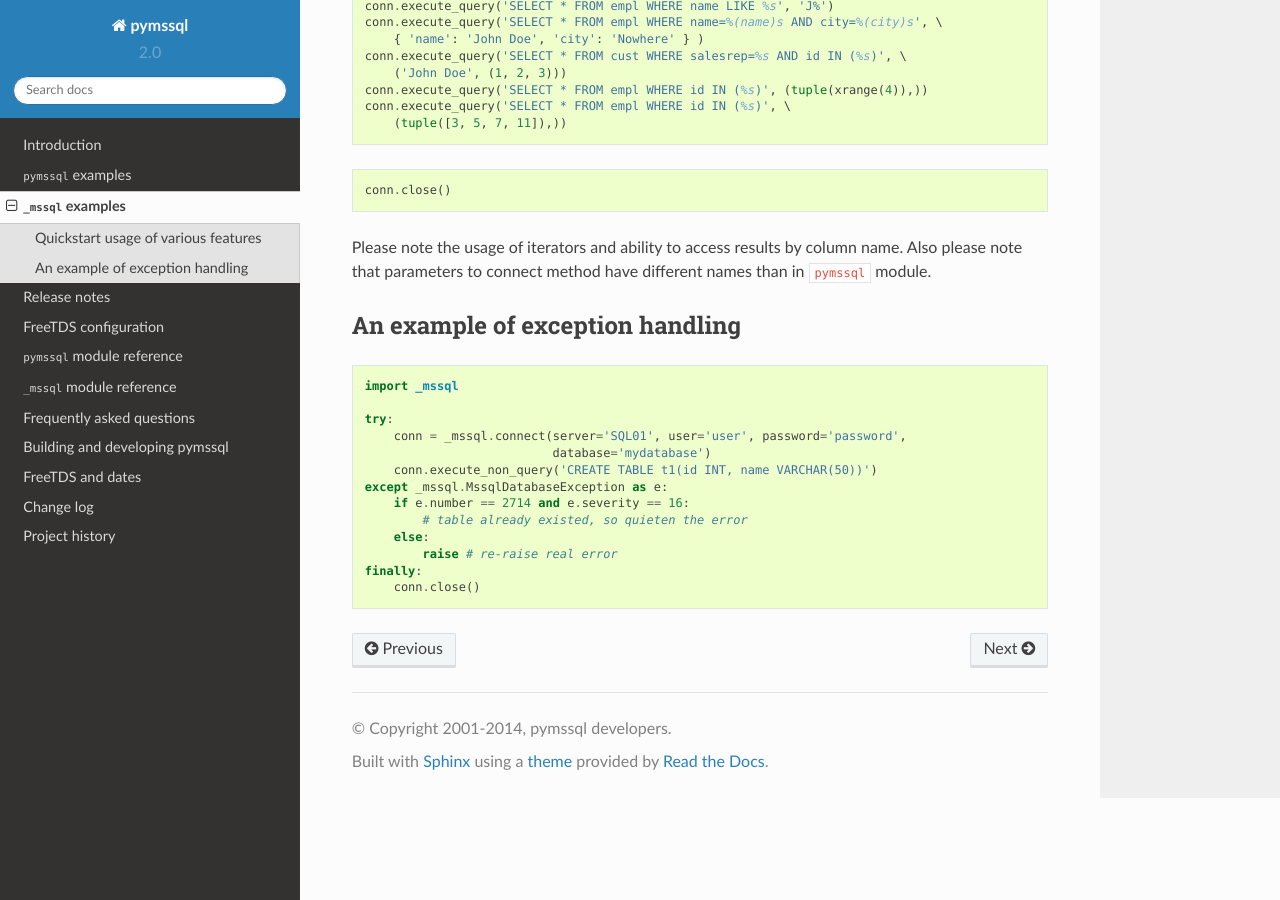
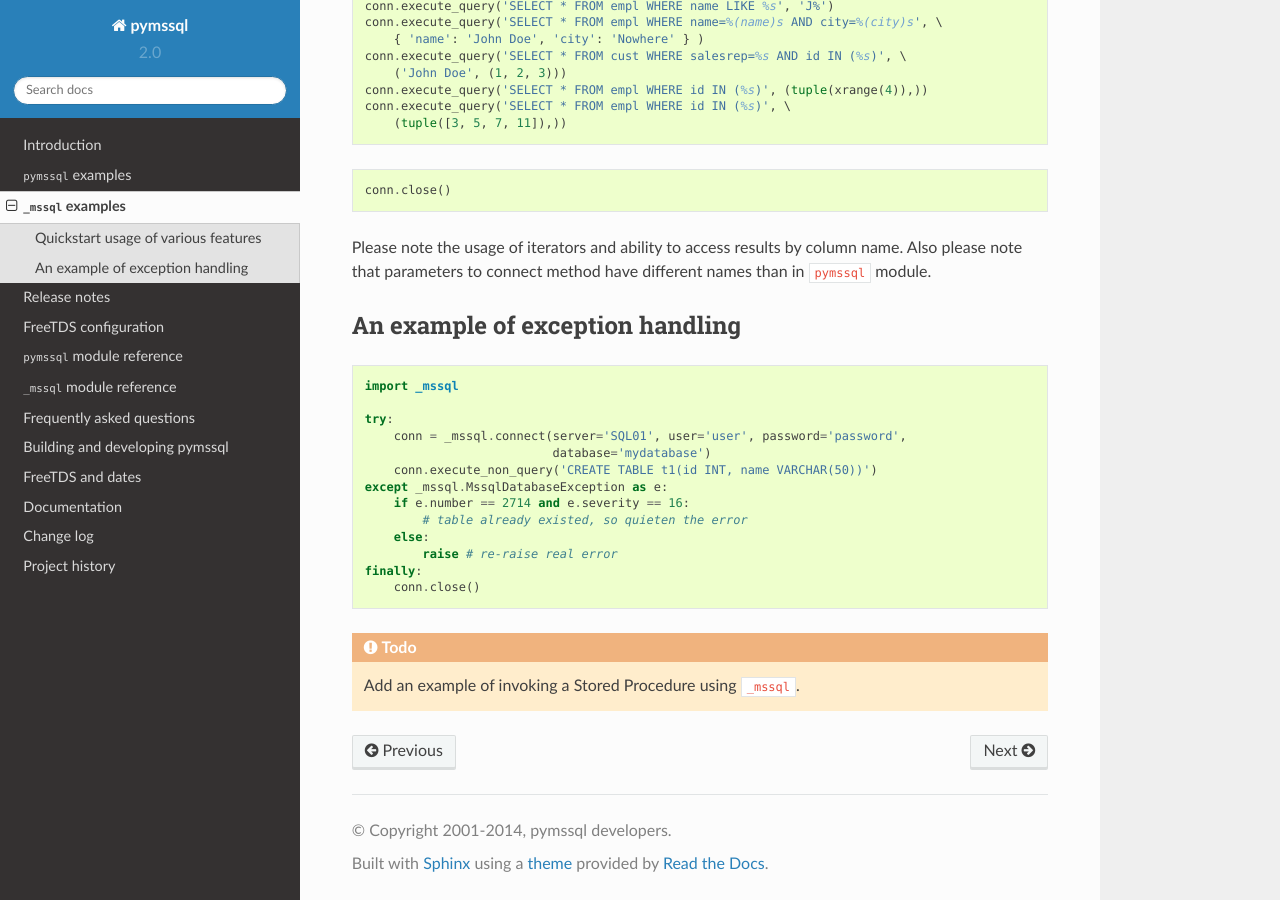
Before and after one commit to pymssql/pymssql, a Sphinx documentation site: the page built from docs/_mssql_examples.rst, in a window 1280 px wide and 900 px high, scrolled down 1190 px. Built offline with Sphinx 7.4.7 and the Read the Docs theme 2.0.0, drawn with Linux system fonts in a browser that asks for light colours.

Commit message:
Add docs To-do items. Use sphinx.ext.todo for this.

```diff
--- a/docs/_mssql_examples.rst
+++ b/docs/_mssql_examples.rst
@@ -98,3 +98,5 @@ An example of exception handling
             raise # re-raise real error
     finally:
         conn.close()
+
+.. todo:: Add an example of invoking a Stored Procedure using ``_mssql``.
--- a/docs/conf.py
+++ b/docs/conf.py
@@ -28,7 +28,7 @@ import os
 # Add any Sphinx extension module names here, as strings. They can be
 # extensions coming with Sphinx (named 'sphinx.ext.*') or your custom
 # ones.
-extensions = ['sphinx.ext.intersphinx']
+extensions = ['sphinx.ext.intersphinx', 'sphinx.ext.todo']
 
 # Add any paths that contain templates here, relative to this directory.
 templates_path = ['_templates']
@@ -144,7 +144,7 @@ if not on_rtd:  # only import and set the theme if we're building docs locally
 # Add any paths that contain custom static files (such as style sheets) here,
 # relative to this directory. They are copied after the builtin static files,
 # so a file named "default.css" will overwrite the builtin "default.css".
-html_static_path = ['_static']
+#html_static_path = ['_static']
 
 # Add any extra paths that contain custom files (such as robots.txt or
 # .htaccess) here, relative to this directory. These files are copied
@@ -195,6 +195,7 @@ html_static_path = ['_static']
 # Output file base name for HTML help builder.
 htmlhelp_basename = 'pymssqldoc'
 
+todo_include_todos = True
 
 # -- Options for LaTeX output ---------------------------------------------
 
--- a/docs/ref/_mssql.rst
+++ b/docs/ref/_mssql.rst
@@ -300,6 +300,8 @@ Functions
 
    :param null: TBD
 
+   .. todo:: Document ``null`` ``MSSQLStoredProcedure.bind()`` argument.
+
    :param max_length: Is the maximum data length for this parameter to be
                       returned from the stored procedure.
 
--- a/docs/ref/pymssql.rst
+++ b/docs/ref/pymssql.rst
@@ -266,4 +266,6 @@ Cusor object methods
 
    These methods do nothing, as permitted by DB-API specs.
 
+.. todo:: Document all ``pymssql`` PEP 249-mandated exceptions.
+
 .. _SQL Injection attacks: http://en.wikipedia.org/wiki/SQL_injection
--- a/docs/todo.rst
+++ b/docs/todo.rst
@@ -1,4 +1,9 @@
+.. Please see also the `TODO` file located in the root of the pymssql source
+   code tree.
+
 .. include:: ../TODO
 
-.. Please see the `TODO` file located in the root of the pymssql source code
-   tree.
+Documentation
+=============
+
+.. todolist::
```
